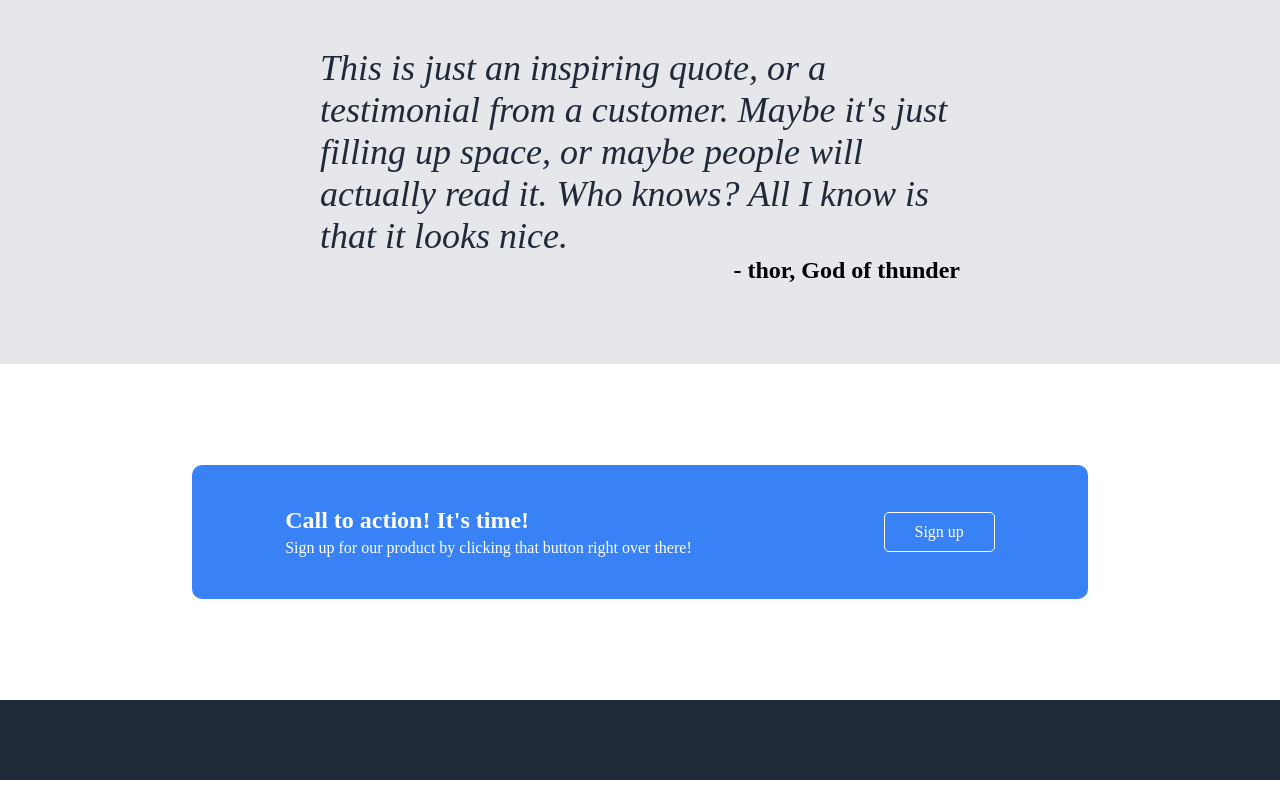
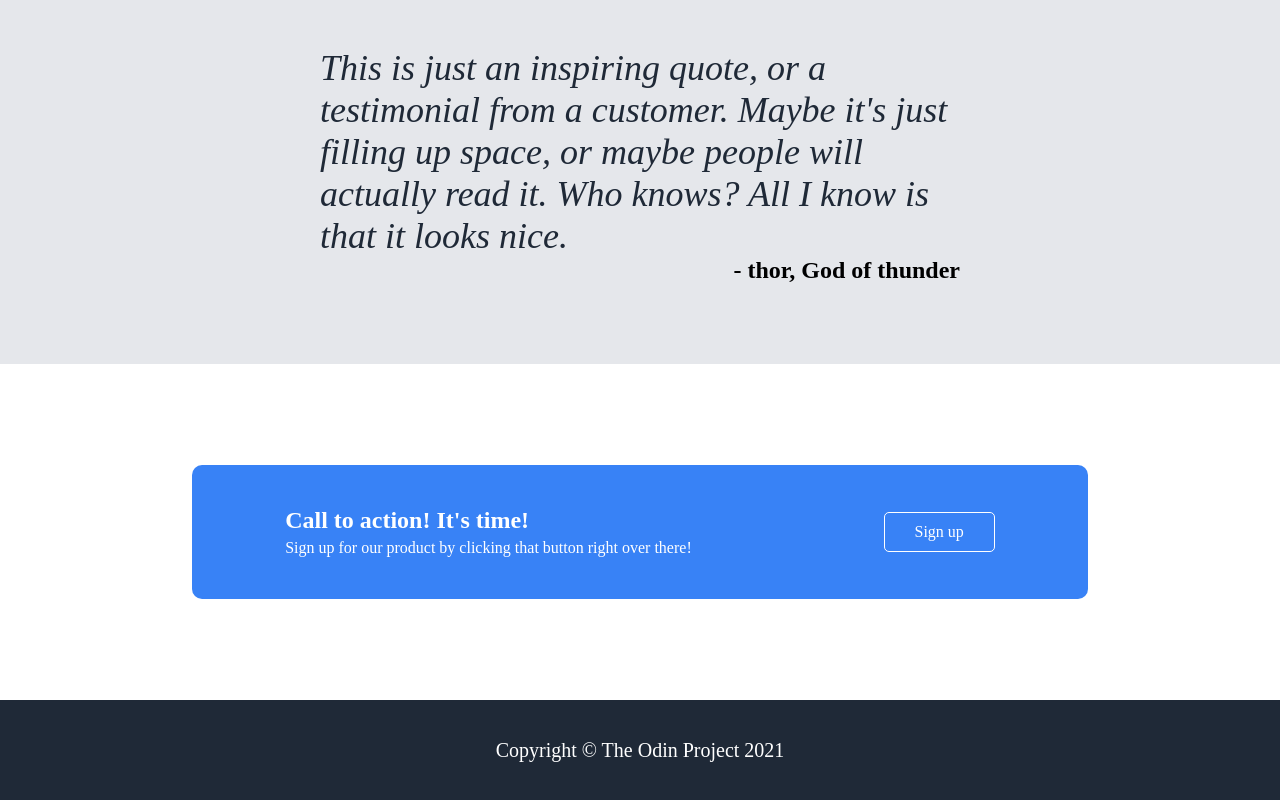
Before and after one commit to MarbleI/OdinWebsite, a plain HTML site: page index.html in a window 1280 px wide. Shown: the part 986-1786 px from the top of the page. Drawn offline with Linux system fonts and the light colour scheme.

Commit message:
added css for footer, is done with website

```diff
--- a/index.html
+++ b/index.html
@@ -66,7 +66,9 @@
             <a href="#">Sign up</a>
         </div>
     </div>
-    <div class="footer"></div>
+    <div class="footer">
+        <p>Copyright &copy; The Odin Project 2021</p>
+    </div>
 </body>
 
 </html>
--- a/stylesheets.css
+++ b/stylesheets.css
@@ -159,4 +159,9 @@
 .footer {
     background-color: #1F2937;
     height: 5em;
+    display: flex;
+    justify-content: center;
+    align-items: center;
+    color: white;
+    font-size: 20px;
 }
```
